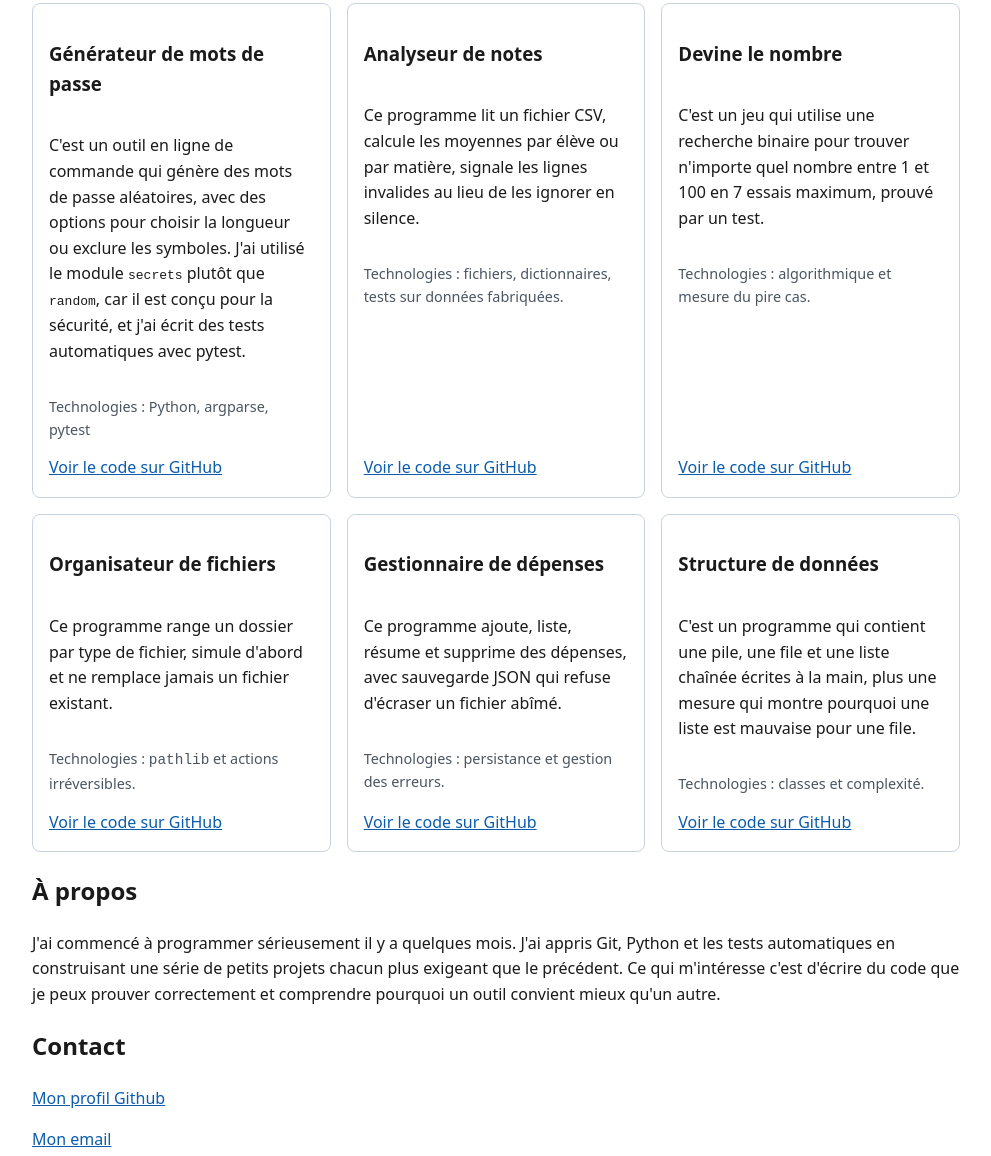
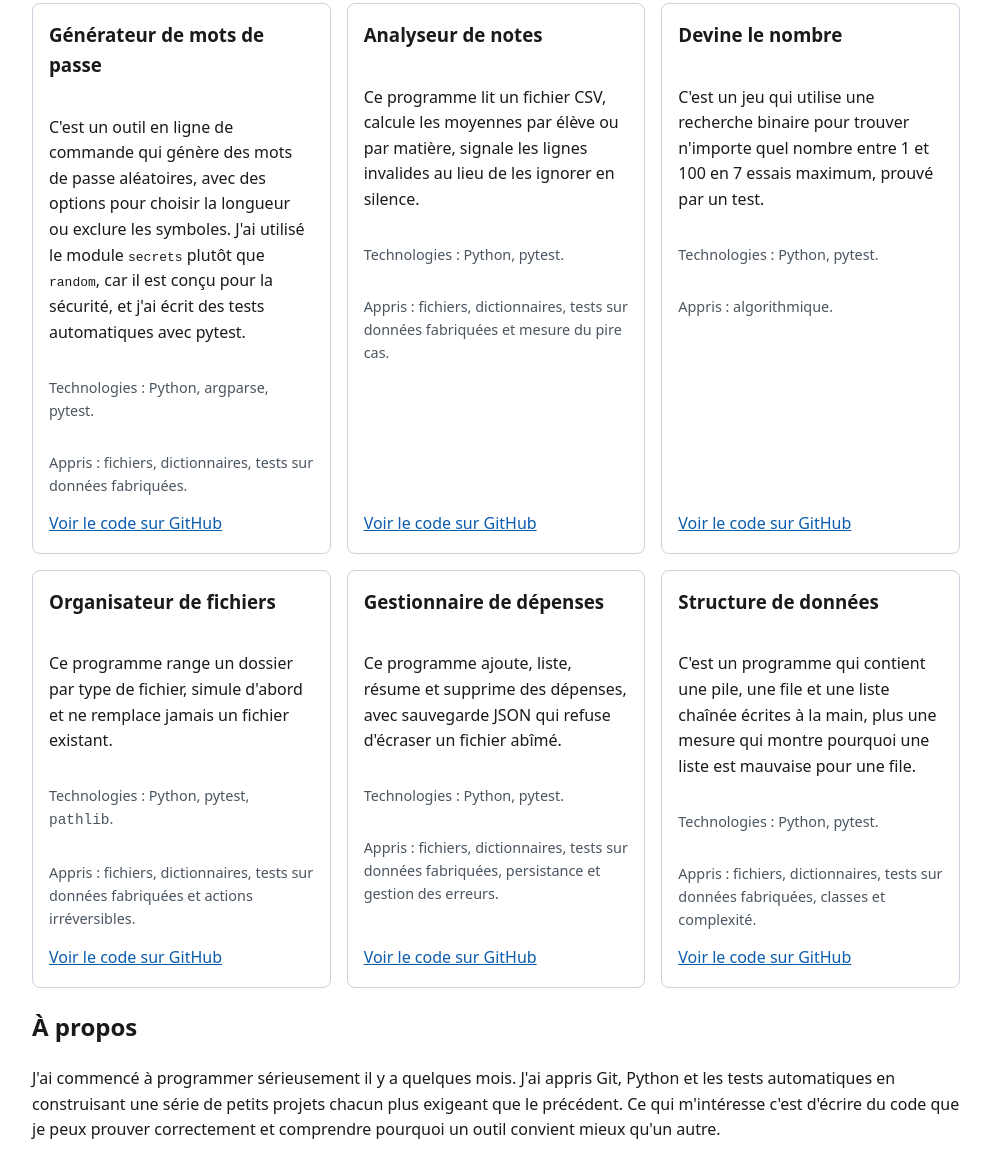
Before and after one commit to Zorojuro6/portfolio, a plain HTML site: page index.html in a window 1280 px wide. Shown: the part 326-1482 px from the top of the page, without its empty margins (144-1135 px from the left). Drawn offline with Linux system fonts and the light colour scheme.

Commit message:
Corrige le lien d'évitement et sépare technologies et notions

```diff
--- a/index.html
+++ b/index.html
@@ -31,8 +31,9 @@
                     le module <code>secrets</code> plutôt que <code>random</code>, car il est
                     conçu pour la sécurité, et j'ai écrit des tests automatiques avec pytest.
                 </p>
-                <p class="techno">Technologies : Python, argparse, pytest</p>
-                <a href="https://github.com/Zorojuro6/generateur-mdp">Voir le code sur GitHub</a>
+                <p class="techno">Technologies : Python, argparse, pytest.</p>
+                <p class="techno">Appris : fichiers, dictionnaires, tests sur données fabriquées.</p>
+                <a href="https://github.com/Zorojuro6/generateur-mdp" aria-label="Voir le code sur Github : générateur de mots de passe">Voir le code sur GitHub</a>
             </article>
 
             <article>
@@ -41,8 +42,9 @@
                     Ce programme lit un fichier CSV, calcule les moyennes par élève ou par matière,
                     signale les lignes invalides au lieu de les ignorer en silence.
                 </p>
-                <p class="techno">Technologies : fichiers, dictionnaires, tests sur données fabriquées.</p>
-                <a href="https://github.com/Zorojuro6/analyseur-notes">Voir le code sur GitHub</a>
+                <p class="techno">Technologies : Python, pytest.</p>
+                <p class="techno">Appris : fichiers, dictionnaires, tests sur données fabriquées et mesure du pire cas.</p>
+                <a href="https://github.com/Zorojuro6/analyseur-notes" aria-label="Voir le code sur Github : analyseur de notes">Voir le code sur GitHub</a>
             </article>
 
             <article>
@@ -51,8 +53,9 @@
                     C'est un jeu qui utilise une recherche binaire pour trouver n'importe quel
                     nombre entre 1 et 100 en 7 essais maximum, prouvé par un test.
                 </p>
-                <p class="techno">Technologies : algorithmique et mesure du pire cas.</p>
-                <a href="https://github.com/Zorojuro6/devine-nombre">Voir le code sur GitHub</a>
+                <p class="techno">Technologies : Python, pytest.</p>
+                <p class="techno">Appris : algorithmique.</p>
+                <a href="https://github.com/Zorojuro6/devine-nombre" aria-label="Voir le code sur Github : devine le nombre">Voir le code sur GitHub</a>
             </article>
 
             <article>
@@ -61,8 +64,9 @@
                     Ce programme range un dossier par type de fichier, simule d'abord et ne remplace
                     jamais un fichier existant.
                 </p>
-                <p class="techno">Technologies : <code>pathlib</code> et actions irréversibles.</p>
-                <a href="https://github.com/Zorojuro6/organisateur">Voir le code sur GitHub</a>
+                <p class="techno">Technologies : Python, pytest, <code>pathlib</code>.</p>
+                <p class="techno">Appris : fichiers, dictionnaires, tests sur données fabriquées et actions irréversibles.</p>
+                <a href="https://github.com/Zorojuro6/organisateur" aria-label="Voir le code sur Github : organisateur de fichiers">Voir le code sur GitHub</a>
             </article>
 
             <article>
@@ -71,8 +75,9 @@
                     Ce programme ajoute, liste, résume et supprime des dépenses, avec sauvegarde JSON
                     qui refuse d'écraser un fichier abîmé.
                 </p>
-                <p class="techno">Technologies : persistance et gestion des erreurs.</p>
-                <a href="https://github.com/Zorojuro6/depenses">Voir le code sur GitHub</a>
+                <p class="techno">Technologies : Python, pytest.</p>
+                <p class="techno">Appris : fichiers, dictionnaires, tests sur données fabriquées, persistance et gestion des erreurs.</p>
+                <a href="https://github.com/Zorojuro6/depenses" aria-label="Voir le code sur Github : gestionnaire de dépenses">Voir le code sur GitHub</a>
             </article>
 
             <article>
@@ -81,8 +86,9 @@
                     C'est un programme qui contient une pile, une file et une liste chaînée écrites à la
                     main, plus une mesure qui montre pourquoi une liste est mauvaise pour une file.
                 </p>
-                <p class="techno">Technologies : classes et complexité.</p>
-                <a href="https://github.com/Zorojuro6/structures">Voir le code sur GitHub</a>
+                <p class="techno">Technologies : Python, pytest.</p>
+                <p class="techno">Appris : fichiers, dictionnaires, tests sur données fabriquées, classes et complexité.</p>
+                <a href="https://github.com/Zorojuro6/structures" aria-label="Voir le code sur Github : structure de données">Voir le code sur GitHub</a>
             </article>
             </div>
         </section>
--- a/style.css
+++ b/style.css
@@ -66,6 +66,10 @@ article a{
     margin-top: auto;
 }
 
+article h3{
+    margin-top: 0;
+}
+
 .techno{
     font-size: 0.9rem;
     color: #4a5560;
@@ -76,9 +80,11 @@ article a{
     left: -999px;
 }
 
-.lien-evitement{
+.lien-evitement:focus{
     left: 1rem;
     top: 1rem;
     padding: 0.5rem 1rem;
     background: var(--fond);
+    border: 2px solid var(--accent);
+    z-index: 10;
 }
```
